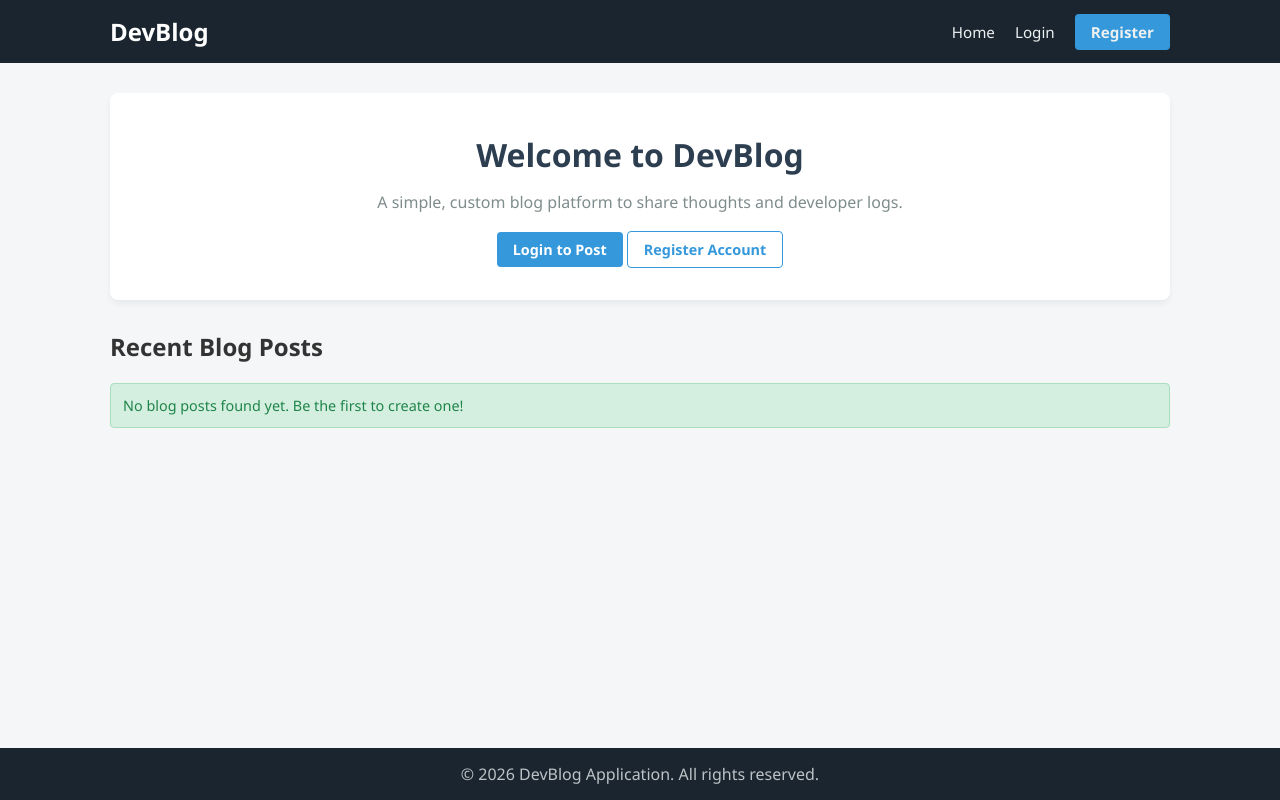
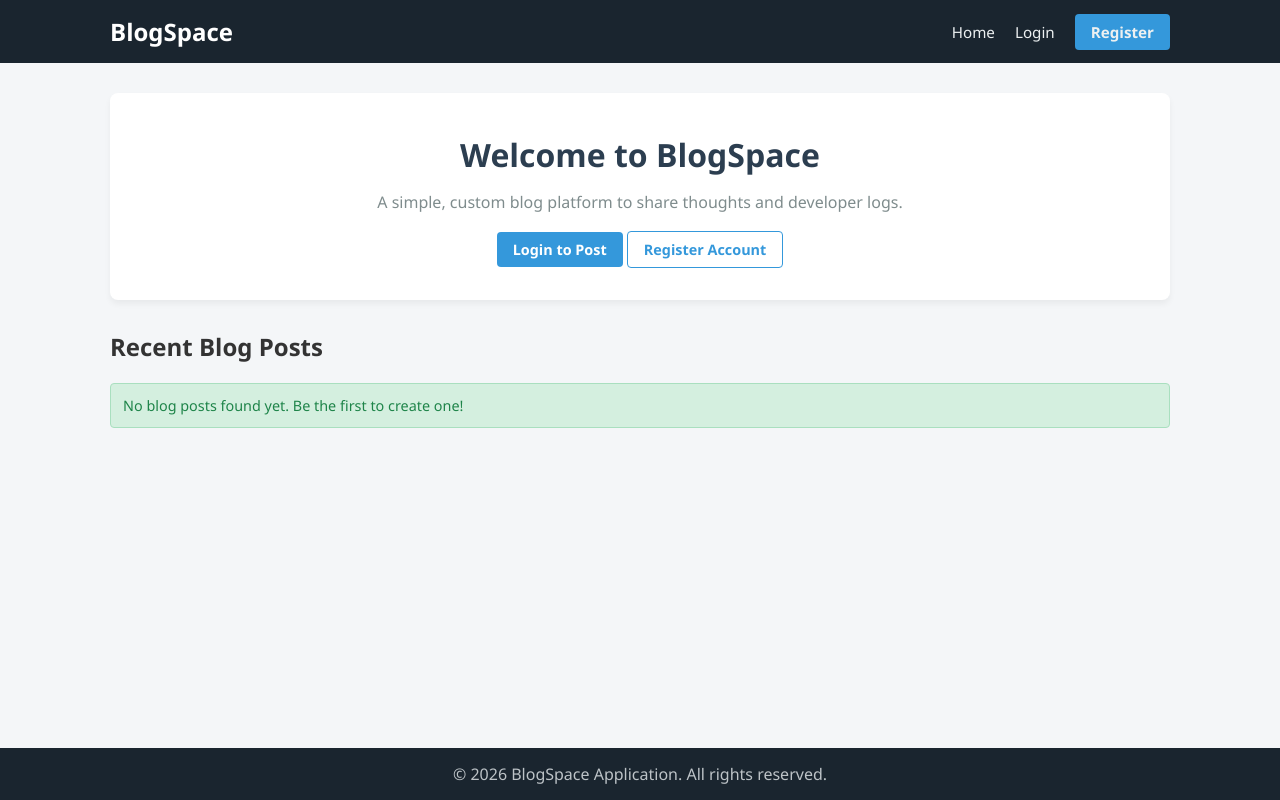
Before and after one commit to AshfakAhmath/blog-app, a PHP site: page /index.php in a window 1280 px wide. Run offline with PHP 8.4, Linux system fonts and the light colour scheme; data that the repository does not hold is empty; a stand-in replaces the project's code that opens the database connection.

Commit message:
rebrand: rename DevBlog to BlogSpace

```diff
--- a/includes/footer.php
+++ b/includes/footer.php
@@ -1,7 +1,7 @@
 </div>
 
 <footer>
-    <p>&copy; <?= date('Y'); ?> DevBlog Application. All rights reserved.</p>
+    <p>&copy; <?= date('Y'); ?> BlogSpace Application. All rights reserved.</p>
 </footer>
 
 </body>
--- a/includes/header.php
+++ b/includes/header.php
@@ -8,14 +8,14 @@ if (session_status() === PHP_SESSION_NONE) {
 <head>
     <meta charset="UTF-8">
     <meta name="viewport" content="width=device-width, initial-scale=1.0">
-    <title>DevBlog</title>
+    <title>BlogSpace</title>
     <link rel="stylesheet" href="css/style.css">
 </head>
 <body>
 
 <nav class="navbar">
   <div class="nav-container">
-    <a class="brand-logo" href="index.php">DevBlog</a>
+    <a class="brand-logo" href="index.php">BlogSpace</a>
     <ul class="nav-links">
       <li><a href="index.php">Home</a></li>
 
--- a/index.php
+++ b/index.php
@@ -15,7 +15,7 @@ $result = mysqli_query($conn, $sql);
 ?>
 
 <div class="hero">
-    <h1>Welcome to DevBlog</h1>
+    <h1>Welcome to BlogSpace</h1>
     <p>A simple, custom blog platform to share thoughts and developer logs.</p>
 
     <?php if (isset($_SESSION['user_id'])): ?>
--- a/login.php
+++ b/login.php
@@ -46,7 +46,7 @@ include('includes/header.php');
 ?>
 
 <div class="card auth-card" style="max-width: 420px; margin: 40px auto;">
-    <h2 style="text-align: center; margin-bottom: 20px;">Login to DevBlog</h2>
+    <h2 style="text-align: center; margin-bottom: 20px;">Login to BlogSpace</h2>
 
     <?php if (!empty($error)): ?>
         <div class="alert alert-danger"><?= $error; ?></div>
--- a/register.php
+++ b/register.php
@@ -46,7 +46,7 @@ include('includes/header.php');
 ?>
 
 <div class="card auth-card" style="max-width: 420px; margin: 40px auto;">
-    <h2 style="text-align: center; margin-bottom: 20px;">Register for DevBlog</h2>
+    <h2 style="text-align: center; margin-bottom: 20px;">Register for BlogSpace</h2>
 
     <?php if (!empty($error)): ?>
         <div class="alert alert-danger"><?= $error; ?></div>
```
Also changed, not shown: README.md.
